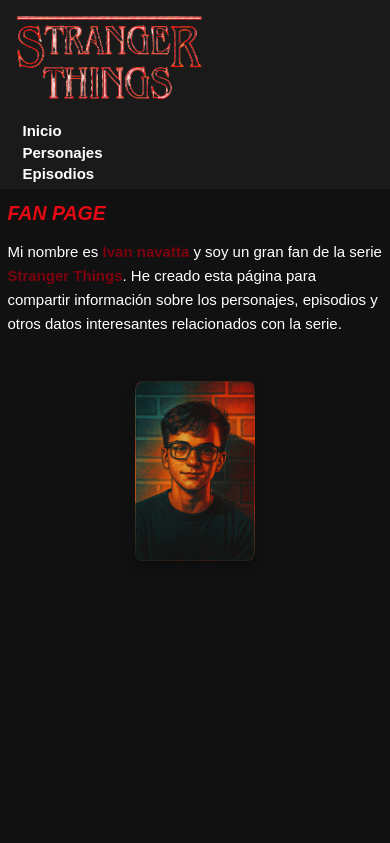
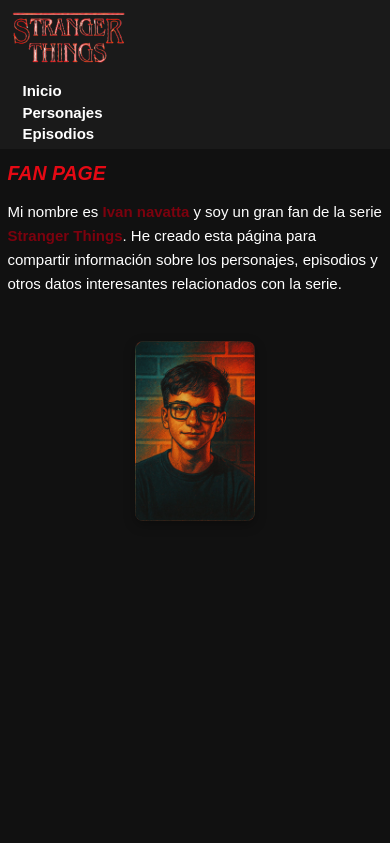
Before and after one commit to ivannavatta/fan-page-uade, a plain HTML site: page index.html in a window 390 px wide. Shown: the top 843 px of the page. Drawn offline with Linux system fonts and the light colour scheme.

Commit message:
arreglo logo movil

```diff
--- a/css/main.css
+++ b/css/main.css
@@ -111,6 +111,10 @@
   header {
     padding: 0.5rem;
   }
+  header img {
+    width: 120px;
+  }
+
   nav ul {
     gap: 0.3rem;
   }
```
